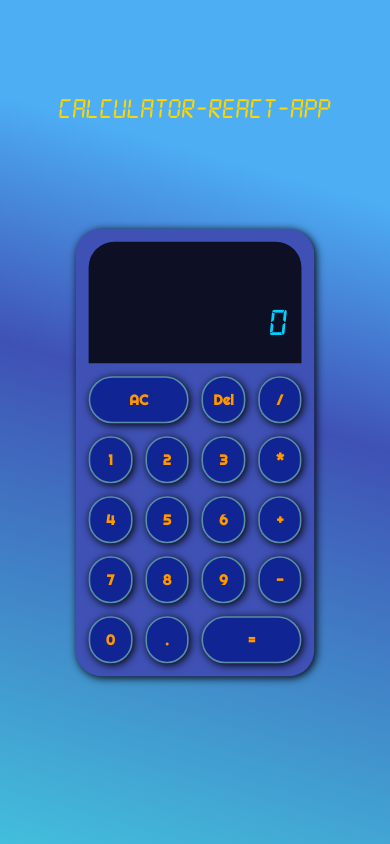
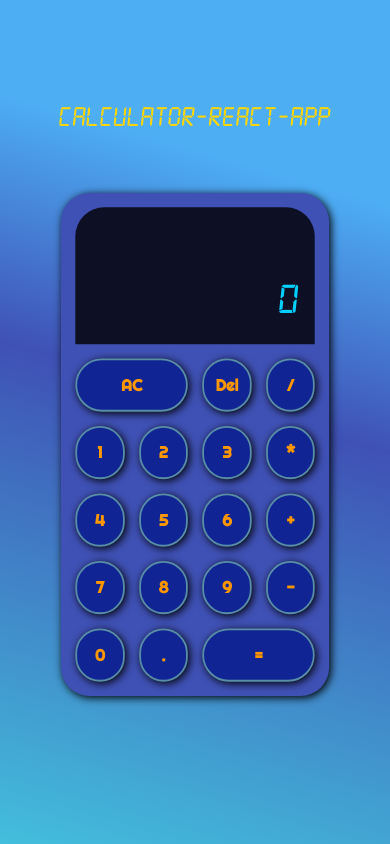
Before and after one commit to Luayabbas1981/react-calc, a React (Create React App) app: page / in a window 390 px wide. Built offline with nearby package versions, Linux system fonts and the light colour scheme.

Commit message:
fix-calc-fun

```diff
--- a/src/App.css
+++ b/src/App.css
@@ -65,9 +65,10 @@ button:hover {
   }
   .calculator-grid {
     padding: 1rem;
+    margin-top: -1rem;
     grid-template-columns: repeat(4, 14vw);
     grid-template-rows: minmax(18vh, auto) repeat(5, 7vh);
-    scale: 0.8;
+    scale: 0.9;
   }
   .calculator-grid button {
     font-size: large;
```
Also changed, not shown: 10 other files (tests, documents, lock files or other folders).
